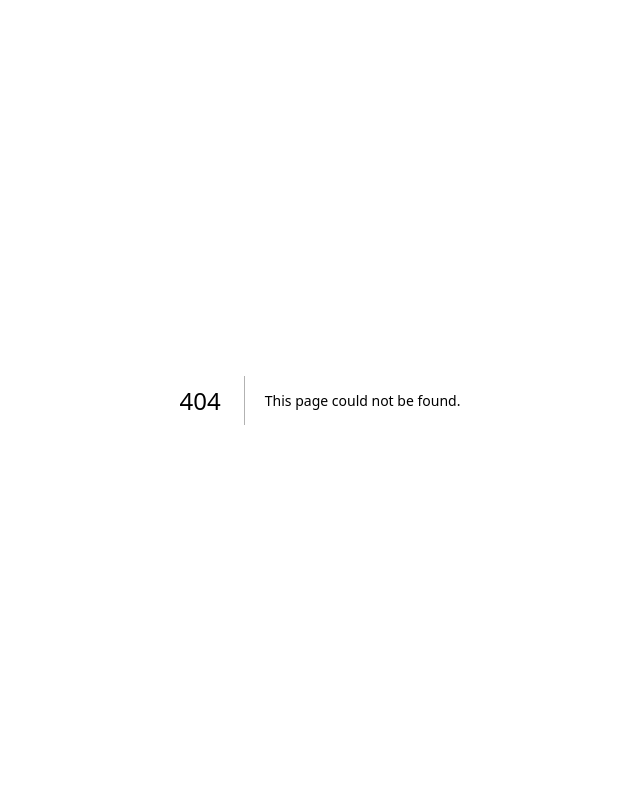
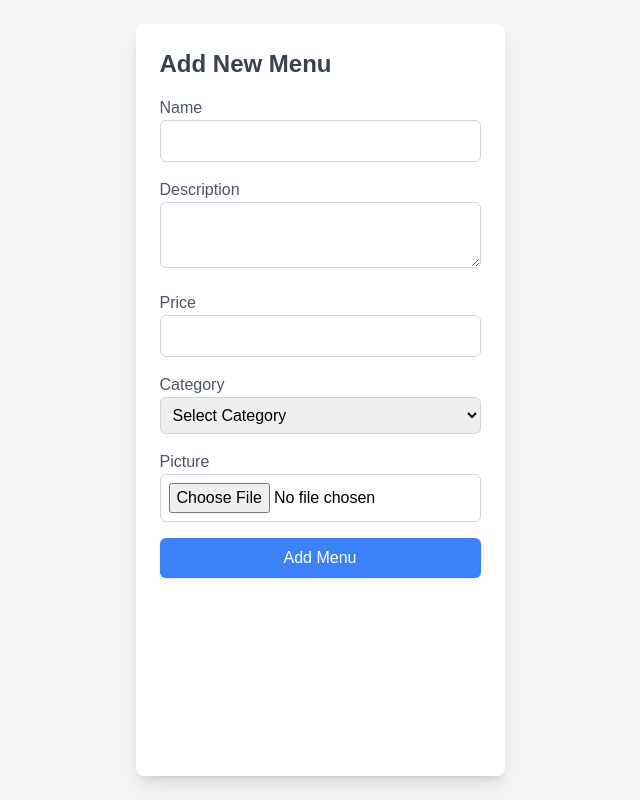
Before and after one commit to samudsamudra/frontend-fooder, a Next.js app: page /add-menu in a window 1280 px wide. Before the commit this address had no page. Shown: the whole page, without its empty margins (320-960 px from the left). Built offline with nearby package versions, Linux system fonts and the light colour scheme.

Commit message:
berhasil search data

```diff
--- /dev/null
+++ b/next.config.js
@@ -0,0 +1,8 @@
+/** @type {import('next').NextConfig} */
+const nextConfig = {
+  reactStrictMode: true,
+  swcMinify: true,
+  // ...other configurations...
+};
+
+module.exports = nextConfig;
--- a/package.json
+++ b/package.json
@@ -9,11 +9,15 @@
     "lint": "next lint"
   },
   "dependencies": {
+    "@headlessui/react": "^2.2.0",
+    "@tanstack/react-table": "^8.21.2",
     "axios": "^1.7.9",
     "js-cookie": "^3.0.5",
     "next": "latest",
     "react": "latest",
     "react-dom": "latest",
+    "react-hook-form": "^7.54.2",
+    "react-icons": "^5.4.0",
     "recharts": "^2.15.1"
   },
   "devDependencies": {
--- /dev/null
+++ b/src/app/add-menu/page.tsx
@@ -0,0 +1,140 @@
+"use client";
+
+import { useState } from "react";
+import { useForm } from "react-hook-form";
+import { useRouter } from "next/navigation";
+import { FiUpload, FiCheckCircle, FiXCircle } from "react-icons/fi";
+
+interface FormData {
+  name: string;
+  description: string;
+  price: number;
+  category: string;
+  picture: FileList;
+}
+
+const AddMenuPage = () => {
+  const { register, handleSubmit, watch, reset, formState: { errors } } = useForm<FormData>();
+  const [loading, setLoading] = useState(false);
+  const [message, setMessage] = useState<string | null>(null);
+  const router = useRouter();
+
+  const onSubmit = async (data: FormData) => {
+    setLoading(true);
+    setMessage(null);
+
+    const formData = new FormData();
+    formData.append("name", data.name);
+    formData.append("description", data.description);
+    formData.append("price", data.price.toString());
+    formData.append("category", data.category);
+    if (data.picture.length > 0) {
+      formData.append("picture", data.picture[0]);
+    }
+
+    try {
+      const response = await fetch(`${process.env.NEXT_PUBLIC_API_URL}/menu/add-menu`, {
+        method: "POST",
+        body: formData,
+      });
+
+      const result = await response.json();
+      if (!response.ok) throw new Error(result.error || "Failed to add menu");
+
+      setMessage("Menu added successfully!");
+      reset();
+      setTimeout(() => router.push("/menu"), 2000);
+    } catch (error) {
+      setMessage(error instanceof Error ? error.message : "Something went wrong");
+    } finally {
+      setLoading(false);
+    }
+  };
+
+  return (
+    <div className="p-6 min-h-screen bg-gray-100 flex justify-center">
+      <div className="w-full max-w-3xl bg-white shadow-lg rounded-lg p-6">
+        <h1 className="text-2xl font-bold text-gray-700 mb-4">Add New Menu</h1>
+
+        {message && (
+          <div className={`p-3 rounded-md text-white text-center ${message.includes("success") ? "bg-green-500" : "bg-red-500"}`}>
+            {message.includes("success") ? <FiCheckCircle className="inline-block mr-2" /> : <FiXCircle className="inline-block mr-2" />}
+            {message}
+          </div>
+        )}
+
+        <form onSubmit={handleSubmit(onSubmit)} className="space-y-4">
+          {/* Name */}
+          <div>
+            <label className="block text-gray-600">Name</label>
+            <input
+              type="text"
+              {...register("name", { required: "Name is required" })}
+              className="w-full p-2 border border-gray-300 rounded-md"
+            />
+            {errors.name && <p className="text-red-500 text-sm">{errors.name.message}</p>}
+          </div>
+
+          {/* Description */}
+          <div>
+            <label className="block text-gray-600">Description</label>
+            <textarea
+              {...register("description", { required: "Description is required" })}
+              className="w-full p-2 border border-gray-300 rounded-md"
+            />
+            {errors.description && <p className="text-red-500 text-sm">{errors.description.message}</p>}
+          </div>
+
+          {/* Price */}
+          <div>
+            <label className="block text-gray-600">Price</label>
+            <input
+              type="number"
+              {...register("price", { required: "Price is required", min: 100 })}
+              className="w-full p-2 border border-gray-300 rounded-md"
+            />
+            {errors.price && <p className="text-red-500 text-sm">{errors.price.message}</p>}
+          </div>
+
+          {/* Category */}
+          <div>
+            <label className="block text-gray-600">Category</label>
+            <select
+              {...register("category", { required: "Category is required" })}
+              className="w-full p-2 border border-gray-300 rounded-md"
+            >
+              <option value="">Select Category</option>
+              <option value="FOOD">Food</option>
+              <option value="DRINK">Drink</option>
+              <option value="DESSERT">Dessert</option>
+            </select>
+            {errors.category && <p className="text-red-500 text-sm">{errors.category.message}</p>}
+          </div>
+
+          {/* Picture Upload */}
+          <div>
+            <label className="block text-gray-600">Picture</label>
+            <input type="file" accept="image/*" {...register("picture")} className="w-full p-2 border border-gray-300 rounded-md" />
+            {watch("picture")?.length > 0 && (
+              <div className="mt-2 text-gray-500 text-sm flex items-center">
+                <FiUpload className="mr-2" />
+                {watch("picture")[0]?.name}
+              </div>
+            )}
+          </div>
+
+          {/* Submit Button */}
+          <button
+            type="submit"
+            disabled={loading}
+            className="w-full bg-blue-500 text-white px-4 py-2 rounded-md shadow hover:bg-blue-600 transition disabled:bg-gray-400"
+          >
+            {loading ? "Adding..." : "Add Menu"}
+          </button>
+        </form>
+      </div>
+    </div>
+  );
+};
+
+export default AddMenuPage;
--- a/src/app/menu/page.tsx
+++ b/src/app/menu/page.tsx
@@ -1,24 +1,28 @@
 "use client";
 
+import {
+  ColumnDef,
+  getCoreRowModel,
+  useReactTable,
+} from "@tanstack/react-table";
 import { useRouter } from "next/navigation";
 import { useEffect, useState } from "react";
+import { FiEdit, FiPlus, FiTrash2 } from "react-icons/fi";
 
 interface MenuItem {
   id: number;
-  uuid: string;
   name: string;
   price: number;
   category: string;
-  picture: string;
   description: string;
-  createdAt: string;
-  updatedAt: string;
 }
 
 const MenuPage = () => {
   const [menu, setMenu] = useState<MenuItem[]>([]);
   const [loading, setLoading] = useState(true);
   const [error, setError] = useState<string | null>(null);
+  const [search, setSearch] = useState("");
+  const [searchCriteria, setSearchCriteria] = useState("name");
   const router = useRouter();
 
   useEffect(() => {
@@ -39,72 +43,145 @@ const MenuPage = () => {
         setLoading(false);
       }
     };
-
     fetchMenu();
   }, []);
 
-  const handleAddMenu = () => {
-    router.push("/menu/add");
-  };
+  const handleAddMenu = () => router.push("/add-menu");
+  const handleEditMenu = (id: number) => router.push(`/menu/edit/${id}`);
+  const handleDeleteMenu = (id: number) => router.push(`/menu/delete/${id}`);
 
-  const handleEditMenu = (id: number) => {
-    router.push(`/menu/edit/${id}`);
-  };
+  const filteredMenu = menu.filter((item) => {
+    if (searchCriteria === "name") {
+      return item.name.toLowerCase().includes(search.toLowerCase());
+    } else if (searchCriteria === "category") {
+      return item.category.toLowerCase().includes(search.toLowerCase());
+    }
+    return false;
+  });
 
-  const handleDeleteMenu = (id: number) => {
-    router.push(`/menu/delete/${id}`);
-  };
+  const columns: ColumnDef<MenuItem>[] = [
+    { accessorKey: "name", header: "Name" },
+    {
+      accessorKey: "price",
+      header: "Price",
+      cell: ({ getValue }) => `Rp ${Number(getValue()).toLocaleString()}`,
+    },
+    { accessorKey: "category", header: "Category" },
+    { accessorKey: "description", header: "Description" },
+    {
+      id: "actions",
+      header: "Actions",
+      cell: ({ row }) => (
+        <div className="flex space-x-2">
+          <button
+            title="Edit Menu"
+            className="text-blue-500 hover:text-blue-700 p-2 rounded-md bg-gray-100"
+            onClick={() => handleEditMenu(row.original.id)}
+          >
+            <FiEdit className="inline-block" />
+          </button>
+          <button
+            title="Delete Menu"
+            className="text-red-500 hover:text-red-700 p-2 rounded-md bg-gray-100"
+            onClick={() => handleDeleteMenu(row.original.id)}
+          >
+            <FiTrash2 className="inline-block" />
+          </button>
+        </div>
+      ),
+    },
+  ];
+
+  const table = useReactTable({
+    data: filteredMenu,
+    columns,
+    getCoreRowModel: getCoreRowModel(),
+  });
 
   return (
-    <div className="p-6">
-      <h1 className="text-3xl font-bold mb-4">Menu List</h1>
-
-      <div className="bg-white shadow-md rounded-lg p-4">
+    <div className="p-6 min-h-screen bg-gray-100 flex justify-center">
+      <div className="w-full max-w-4xl bg-white shadow-lg rounded-lg p-6">
+        <div className="flex justify-between items-center mb-4">
+          <h1 className="text-2xl font-bold text-gray-700">Menu List</h1>
           <button
             onClick={handleAddMenu}
-          className="bg-green-500 text-white px-4 py-2 rounded mb-4"
+            className="flex items-center bg-green-500 text-white px-4 py-2 rounded-md shadow hover:bg-green-600 transition"
           >
-          Add Menu
+            <FiPlus className="mr-2" /> Add Menu
           </button>
+        </div>
+
+        <div className="flex mb-4">
+          <label htmlFor="searchCriteria" className="sr-only">Search Criteria</label>
+          <select
+            id="searchCriteria"
+            value={searchCriteria}
+            onChange={(e) => setSearchCriteria(e.target.value)}
+            className="p-2 border border-gray-300 rounded-md focus:outline-none focus:ring-2 focus:ring-blue-400 mr-2"
+          >
+            <option value="name">Name</option>
+            <option value="category">Category</option>
+          </select>
+          <input
+            type="text"
+            placeholder={`Search menu by ${searchCriteria}...`}
+            value={search}
+            onChange={(e) => setSearch(e.target.value)}
+            className="w-full p-2 border border-gray-300 rounded-md focus:outline-none focus:ring-2 focus:ring-blue-400"
+          />
+        </div>
+
         {error ? (
           <div className="text-red-500 text-center">{error}</div>
+        ) : loading ? (
+          <div className="text-center text-gray-500">Loading...</div>
         ) : (
-          <table className="w-full border-collapse">
-            <thead>
-              <tr className="border-b bg-gray-100">
-                <th className="p-3 text-left">Name</th>
-                <th className="p-3 text-left">Price</th>
-                <th className="p-3 text-left">Category</th>
-                <th className="p-3 text-left">Description</th>
-                <th className="p-3 text-left">Actions</th>
+          <div className="overflow-x-auto">
+            <table className="w-full border-collapse bg-white shadow-md rounded-lg">
+              <thead className="bg-gray-100">
+                <tr className="text-left border-b">
+                  <th className="p-3 font-semibold text-gray-600">Name</th>
+                  <th className="p-3 font-semibold text-gray-600">Price</th>
+                  <th className="p-3 font-semibold text-gray-600">Category</th>
+                  <th className="p-3 font-semibold text-gray-600">
+                    Description
+                  </th>
+                  <th className="p-3 font-semibold text-gray-600 text-center">
+                    Actions
+                  </th>
                 </tr>
               </thead>
               <tbody>
-              {loading ? (
+                {filteredMenu.length === 0 ? (
                   <tr>
-                  <td colSpan={5} className="text-center p-4">
-                    Loading...
+                    <td colSpan={5} className="text-center p-4 text-gray-500">
+                      No menu items found.
                     </td>
                   </tr>
                 ) : (
-                menu.map((item) => (
-                  <tr key={item.id} className="border-b">
+                  filteredMenu.map((item) => (
+                    <tr
+                      key={item.id}
+                      className="border-b hover:bg-gray-50 transition"
+                    >
                       <td className="p-3">{item.name}</td>
                       <td className="p-3">Rp {item.price.toLocaleString()}</td>
                       <td className="p-3">{item.category}</td>
                       <td className="p-3">{item.description}</td>
-                    <td className="p-3">
+                      <td className="p-3 text-center">
                         <button
+                          title="Edit Menu"
+                          className="text-blue-500 hover:text-blue-700 mr-2"
                           onClick={() => handleEditMenu(item.id)}
-                        className="bg-blue-500 text-white px-3 py-1 rounded"
                         >
-                        Edit
+                          <FiEdit />
                         </button>
                         <button
+                          title="Delete Menu"
+                          className="text-red-500 hover:text-red-700"
                           onClick={() => handleDeleteMenu(item.id)}
-                        className="bg-red-500 text-white px-3 py-1 rounded ml-2"
                         >
-                        Delete
+                          <FiTrash2 />
                         </button>
                       </td>
                     </tr>
@@ -112,6 +189,7 @@ const MenuPage = () => {
                 )}
               </tbody>
             </table>
+          </div>
         )}
       </div>
     </div>
```
Also changed, not shown: 1 other file (tests, documents, lock files or other folders). Lines whose indentation alone changed are shown as unchanged.
